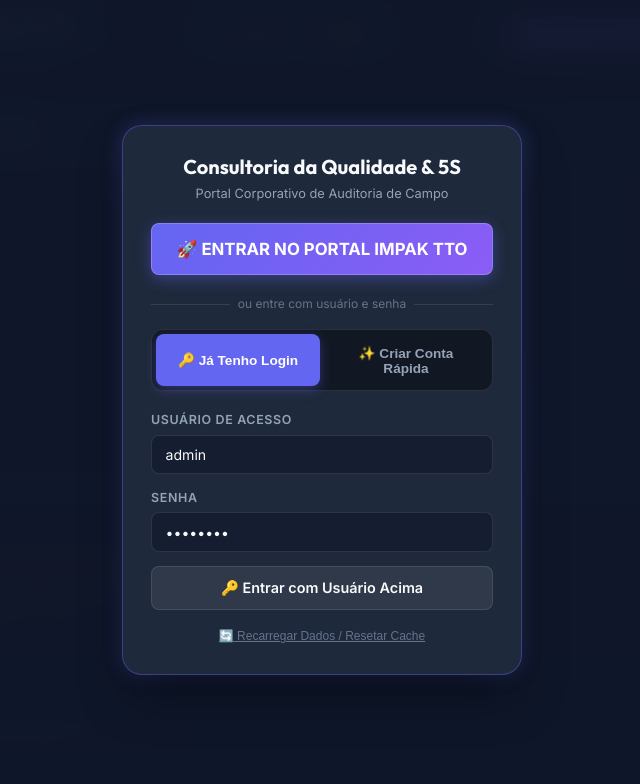
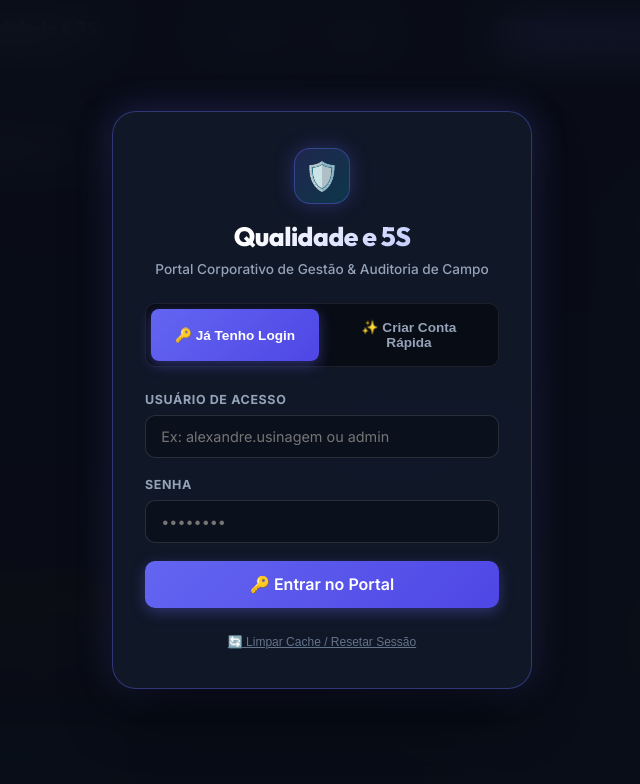
Before and after one commit to asouza3044-hash/sistema-5s-lean, a plain HTML site: page index.html in a window 1280 px wide. Shown: the top 784 px of the page, without its empty margins (318-958 px from the left). Drawn offline with nearby package versions, Linux system fonts and the light colour scheme.

Commit message:
Design: Redesign ultra-premium da tela de abertura com Emblema de Qualidade Superior e titulo 'Qualidade e 5S'

```diff
--- a/index.html
+++ b/index.html
@@ -3,40 +3,33 @@
 <head>
   <meta charset="UTF-8">
   <meta name="viewport" content="width=device-width, initial-scale=1.0, maximum-scale=1.0, user-scalable=no">
-  <title>Portal 5S & Qualidade - IMPAK TTO Plásticos de Engenharia</title>
+  <title>Qualidade e 5S - Portal Corporativo de Auditoria</title>
   <!-- Google Fonts -->
   <link rel="preconnect" href="https://fonts.googleapis.com">
   <link rel="preconnect" href="https://fonts.gstatic.com" crossorigin>
   <link href="https://fonts.googleapis.com/css2?family=Inter:wght@300;400;500;600;700&family=Outfit:wght@500;600;700;800&display=swap" rel="stylesheet">
   <!-- Chart.js para o Gráfico Radar dos 5 Sensos -->
   <script src="https://cdn.jsdelivr.net/npm/chart.js"></script>
-  <!-- Local Styles com Cache Busting v4.0 -->
-  <link rel="stylesheet" href="styles.css?v=4.0">
+  <!-- Local Styles com Cache Busting v5.0 -->
+  <link rel="stylesheet" href="styles.css?v=5.0">
   <!-- JavaScript Principal Carregado no Head -->
-  <script src="app.js?v=4.0"></script>
+  <script src="app.js?v=5.0"></script>
 </head>
 <body>
 
-  <!-- TELA DE LOGIN INSTITUCIONAL DA CONSULTORIA 5S (100% NEUTRA & ULTRA-CLEAN) -->
+  <!-- TELA DE ABERTURA ULTRA-PREMIUM & FODÁSTICA (QUALIDADE E 5S) -->
   <div id="login-overlay" class="login-overlay">
     <div class="login-card">
 
-      <div class="login-header">
-        <h2>Consultoria da Qualidade & 5S</h2>
-        <p>Portal Corporativo de Auditoria de Campo</p>
+      <!-- LOGO / EMBLEMA DE QUALIDADE SUPERIOR -->
+      <div class="login-brand-icon">
+        🛡️
       </div>
 
-      <!-- BOTÃO DE ACESSO DIRETO EM 1 CLIQUE PARA A REUNIÃO DA IMPAKTTO -->
-      <div style="margin-bottom: 1.25rem;">
-        <button type="button" class="btn btn-primary" onclick="quickMasterLogin()" style="width: 100%; padding: 0.95rem; font-size: 1.05rem; font-weight: 800; background: linear-gradient(135deg, #6366f1 0%, #8b5cf6 100%); box-shadow: 0 4px 15px rgba(99, 102, 241, 0.4); border: 1px solid rgba(255,255,255,0.2);">
-          🚀 ENTRAR NO PORTAL IMPAK TTO
-        </button>
-      </div>
-
-      <div style="display: flex; align-items: center; margin: 1rem 0; color: var(--text-dim); font-size: 0.75rem;">
-        <div style="flex: 1; height: 1px; background: rgba(255,255,255,0.1);"></div>
-        <span style="padding: 0 0.5rem;">ou entre com usuário e senha</span>
-        <div style="flex: 1; height: 1px; background: rgba(255,255,255,0.1);"></div>
+      <!-- TÍTULO OFICIAL SOLICITADO -->
+      <div class="login-header">
+        <h2>Qualidade e 5S</h2>
+        <p>Portal Corporativo de Gestão & Auditoria de Campo</p>
       </div>
 
       <!-- ALTERNADOR MINIMALISTA ENTRE LOGIN E CADASTRO -->
@@ -49,29 +42,29 @@
         </button>
       </div>
 
-      <!-- FORMULÁRIO 1: LOGIN DIRETO E ULTRA-CLEAN -->
+      <!-- FORMULÁRIO 1: LOGIN DIRETO ULTRA-CLEAN (SEM BOTÃO POLUÍDO) -->
       <form id="login-form" onsubmit="handleLogin(event)">
         <div class="form-group" style="text-align: left;">
           <label>Usuário de Acesso</label>
-          <input type="text" id="login-username" class="form-control" placeholder="Ex: alexandre.usinagem ou admin" value="admin" autocomplete="username">
+          <input type="text" id="login-username" class="form-control" placeholder="Ex: alexandre.usinagem ou admin" autocomplete="username" required>
         </div>
 
         <div class="form-group" style="text-align: left;">
           <label>Senha</label>
-          <input type="password" id="login-password" class="form-control" placeholder="••••••••" value="mestre5s" autocomplete="current-password">
+          <input type="password" id="login-password" class="form-control" placeholder="••••••••" autocomplete="current-password" required>
         </div>
 
-        <div id="login-error" style="color: var(--status-ruim); font-size: 0.8rem; margin-bottom: 1rem; display: none;">
+        <div id="login-error" style="color: var(--status-ruim); font-size: 0.82rem; margin-bottom: 1rem; display: none;">
           ⚠️ Usuário ou senha incorretos. Tente novamente!
         </div>
 
-        <button type="button" class="btn btn-secondary" onclick="handleLogin(event)" style="width: 100%; padding: 0.75rem; font-size: 0.9rem; margin-bottom: 0.75rem;">
-          🔑 Entrar com Usuário Acima
+        <button type="submit" class="btn btn-primary" style="width: 100%; padding: 0.85rem; font-size: 1rem; margin-bottom: 0.75rem;">
+          🔑 Entrar no Portal
         </button>
 
-        <div style="text-align: center;">
+        <div style="text-align: center; margin-top: 0.5rem;">
           <button type="button" onclick="clearSystemSession()" style="background: none; border: none; color: var(--text-dim); font-size: 0.75rem; cursor: pointer; text-decoration: underline;">
-            🔄 Recarregar Dados / Resetar Cache
+            🔄 Limpar Cache / Resetar Sessão
           </button>
         </div>
       </form>
--- a/styles.css
+++ b/styles.css
@@ -1,7 +1,7 @@
 :root {
-  --bg-dark: #0f172a;
-  --card-bg: #1e293b;
-  --card-bg-hover: #334155;
+  --bg-dark: #090d16;
+  --card-bg: rgba(18, 26, 43, 0.85);
+  --card-bg-hover: #1e293b;
   --primary: #6366f1;
   --primary-hover: #4f46e5;
   --accent-cyan: #06b6d4;
@@ -18,14 +18,14 @@
   --font-sans: 'Inter', system-ui, -apple-system, sans-serif;
   --font-display: 'Outfit', sans-serif;
 
-  --radius-sm: 8px;
-  --radius-md: 12px;
-  --radius-lg: 20px;
+  --radius-sm: 10px;
+  --radius-md: 16px;
+  --radius-lg: 24px;
 
   --shadow-sm: 0 1px 2px 0 rgb(0 0 0 / 0.05);
   --shadow-md: 0 4px 6px -1px rgb(0 0 0 / 0.1), 0 2px 4px -2px rgb(0 0 0 / 0.1);
   --shadow-lg: 0 10px 15px -3px rgb(0 0 0 / 0.1), 0 4px 6px -4px rgb(0 0 0 / 0.1);
-  --shadow-glow: 0 0 20px rgba(99, 102, 241, 0.25);
+  --shadow-glow: 0 0 35px rgba(99, 102, 241, 0.25);
 }
 
 * {
@@ -41,13 +41,14 @@
   line-height: 1.5;
   min-height: 100vh;
   background-image:
-    radial-gradient(circle at 15% 50%, rgba(99, 102, 241, 0.08) 0%, transparent 25%),
-    radial-gradient(circle at 85% 30%, rgba(6, 182, 212, 0.08) 0%, transparent 25%);
+    radial-gradient(circle at 20% 20%, rgba(99, 102, 241, 0.15) 0%, transparent 35%),
+    radial-gradient(circle at 80% 80%, rgba(6, 182, 212, 0.15) 0%, transparent 35%),
+    radial-gradient(circle at 50% 50%, rgba(139, 92, 246, 0.08) 0%, transparent 50%);
   background-attachment: fixed;
 }
 
 /* ==========================================================================
-   TELA DE LOGIN & ONBOARDING MINIMALISTA PREMIUM
+   TELA DE ABERTURA ULTRA-PREMIUM (FODÁSTICA & GLASSMORPHISM)
    ========================================================================== */
 .login-overlay {
   position: fixed;
@@ -55,13 +56,14 @@
   left: 0;
   right: 0;
   bottom: 0;
-  background: rgba(15, 23, 42, 0.95);
-  backdrop-filter: blur(16px);
+  background: rgba(9, 13, 22, 0.92);
+  backdrop-filter: blur(20px);
+  -webkit-backdrop-filter: blur(20px);
   z-index: 9999;
   display: flex;
   align-items: center;
   justify-content: center;
-  padding: 1rem;
+  padding: 1.25rem;
   overflow-y: auto;
 }
 
@@ -74,38 +76,71 @@
   border: 1px solid var(--border-highlight);
   border-radius: var(--radius-lg);
   width: 100%;
-  max-width: 400px;
-  padding: 1.75rem;
-  box-shadow: 0 25px 50px -12px rgba(0, 0, 0, 0.5), var(--shadow-glow);
+  max-width: 420px;
+  padding: 2.25rem 2rem;
+  box-shadow: 0 30px 60px -15px rgba(0, 0, 0, 0.7), var(--shadow-glow);
   text-align: center;
   position: relative;
   z-index: 10000;
+  animation: cardFadeUp 0.5s cubic-bezier(0.16, 1, 0.3, 1);
+}
+
+@keyframes cardFadeUp {
+  from {
+    opacity: 0;
+    transform: translateY(20px) scale(0.97);
+  }
+  to {
+    opacity: 1;
+    transform: translateY(0) scale(1);
+  }
+}
+
+.login-header {
+  margin-bottom: 1.5rem;
+}
+
+.login-brand-icon {
+  width: 56px;
+  height: 56px;
+  margin: 0 auto 1rem auto;
+  background: linear-gradient(135deg, rgba(99, 102, 241, 0.2), rgba(6, 182, 212, 0.2));
+  border: 1px solid var(--border-highlight);
+  border-radius: 16px;
+  display: flex;
+  align-items: center;
+  justify-content: center;
+  font-size: 1.75rem;
+  box-shadow: 0 0 20px rgba(99, 102, 241, 0.3);
 }
 
 .login-header h2 {
   font-family: var(--font-display);
-  font-size: 1.25rem;
-  font-weight: 700;
-  color: var(--text-main);
-  line-height: 1.3;
+  font-size: 1.65rem;
+  font-weight: 800;
+  background: linear-gradient(135deg, #ffffff 30%, #a5b4fc 100%);
+  -webkit-background-clip: text;
+  -webkit-text-fill-color: transparent;
+  line-height: 1.25;
+  letter-spacing: -0.02em;
 }
 
 .login-header p {
   color: var(--text-muted);
-  font-size: 0.8rem;
-  margin-top: 0.25rem;
-  margin-bottom: 1.25rem;
+  font-size: 0.85rem;
+  margin-top: 0.35rem;
+  font-weight: 500;
 }
 
-/* ALTERNADOR MINIMALISTA DE LOGIN / CADASTRO COM RESPOSTA ULTRA-RÁPIDA A TOQUE MOBILE */
+/* ALTERNADOR MINIMALISTA DE LOGIN / CADASTRO */
 .auth-toggle-bar {
   display: flex;
-  background: rgba(0, 0, 0, 0.4);
-  padding: 4px;
-  border-radius: 12px;
-  border: 1px solid rgba(255, 255, 255, 0.1);
-  margin-bottom: 1.25rem;
-  gap: 4px;
+  background: rgba(0, 0, 0, 0.45);
+  padding: 5px;
+  border-radius: var(--radius-sm);
+  border: 1px solid rgba(255, 255, 255, 0.08);
+  margin-bottom: 1.5rem;
+  gap: 6px;
   position: relative;
   z-index: 10001;
 }
@@ -122,24 +157,24 @@
   cursor: pointer;
   touch-action: manipulation;
   -webkit-tap-highlight-color: transparent;
-  transition: all 0.2s ease;
+  transition: all 0.25s cubic-bezier(0.16, 1, 0.3, 1);
   text-align: center;
   user-select: none;
   -webkit-user-select: none;
 }
 
 .auth-toggle-btn.active {
-  background: var(--primary);
+  background: linear-gradient(135deg, var(--primary) 0%, #4f46e5 100%);
   color: #ffffff;
-  box-shadow: 0 4px 12px rgba(99, 102, 241, 0.35);
+  box-shadow: 0 4px 14px rgba(99, 102, 241, 0.4);
 }
 
 /* APP HEADER */
 .app-header {
-  background: rgba(30, 41, 59, 0.8);
-  backdrop-filter: blur(12px);
+  background: rgba(18, 26, 43, 0.85);
+  backdrop-filter: blur(16px);
   border-bottom: 1px solid var(--border-color);
-  padding: 0.75rem 1.5rem;
+  padding: 0.85rem 1.5rem;
   position: sticky;
   top: 0;
   z-index: 100;
@@ -157,21 +192,22 @@
 }
 
 .company-logo-img {
-  max-height: 40px;
-  max-width: 140px;
+  max-height: 42px;
+  max-width: 150px;
   object-fit: contain;
+  filter: drop-shadow(0 2px 6px rgba(0,0,0,0.4));
 }
 
 .brand-text h1 {
   font-family: var(--font-display);
-  font-size: 1.15rem;
-  font-weight: 700;
+  font-size: 1.2rem;
+  font-weight: 800;
   color: var(--text-main);
   letter-spacing: -0.02em;
 }
 
 .brand-text p {
-  font-size: 0.75rem;
+  font-size: 0.78rem;
   color: var(--accent-cyan);
   font-weight: 600;
 }
@@ -186,9 +222,9 @@
   background: rgba(99, 102, 241, 0.15);
   border: 1px solid var(--border-highlight);
   color: #a5b4fc;
-  padding: 0.3rem 0.75rem;
+  padding: 0.35rem 0.85rem;
   border-radius: var(--radius-sm);
-  font-size: 0.8rem;
+  font-size: 0.82rem;
   font-weight: 600;
 }
 
@@ -203,7 +239,7 @@
   background: transparent;
   border: 1px solid transparent;
   color: var(--text-muted);
-  padding: 0.5rem 0.9rem;
+  padding: 0.55rem 1rem;
   border-radius: var(--radius-sm);
   font-family: var(--font-sans);
   font-size: 0.85rem;
@@ -223,14 +259,14 @@
 .nav-btn.active {
   background: var(--primary);
   color: white;
-  box-shadow: 0 4px 12px rgba(99, 102, 241, 0.3);
+  box-shadow: 0 4px 14px rgba(99, 102, 241, 0.35);
 }
 
 /* LAYOUT & CARDS */
 .main-container {
   max-width: 1280px;
   margin: 0 auto;
-  padding: 1.5rem 1rem;
+  padding: 1.75rem 1rem;
 }
 
 .tab-content {
@@ -245,8 +281,8 @@
   background: var(--card-bg);
   border: 1px solid var(--border-color);
   border-radius: var(--radius-md);
-  padding: 1.25rem;
-  margin-bottom: 1.25rem;
+  padding: 1.5rem;
+  margin-bottom: 1.5rem;
   box-shadow: var(--shadow-md);
 }
 
@@ -254,12 +290,12 @@
   display: flex;
   justify-content: space-between;
   align-items: center;
-  margin-bottom: 1rem;
+  margin-bottom: 1.25rem;
 }
 
 .card-title {
   font-family: var(--font-display);
-  font-size: 1.1rem;
+  font-size: 1.2rem;
   font-weight: 700;
   color: var(--text-main);
 }
@@ -285,46 +321,47 @@
 
 /* FORM CONTROLS */
 .form-group {
-  margin-bottom: 0.9rem;
+  margin-bottom: 1.1rem;
 }
 
 .form-group label {
   display: block;
   font-size: 0.78rem;
-  font-weight: 600;
+  font-weight: 700;
   color: var(--text-muted);
-  margin-bottom: 0.3rem;
+  margin-bottom: 0.35rem;
   text-transform: uppercase;
   letter-spacing: 0.05em;
 }
 
 .form-control {
   width: 100%;
-  padding: 0.65rem 0.85rem;
-  background: rgba(15, 23, 42, 0.6);
-  border: 1px solid var(--border-color);
+  padding: 0.75rem 0.95rem;
+  background: rgba(10, 15, 26, 0.7);
+  border: 1px solid rgba(255, 255, 255, 0.12);
   border-radius: var(--radius-sm);
   color: var(--text-main);
   font-family: var(--font-sans);
-  font-size: 0.88rem;
-  transition: border-color 0.2s ease;
+  font-size: 0.9rem;
+  transition: all 0.2s ease;
 }
 
 .form-control:focus {
   outline: none;
   border-color: var(--primary);
-  box-shadow: 0 0 0 2px rgba(99, 102, 241, 0.2);
+  box-shadow: 0 0 0 3px rgba(99, 102, 241, 0.25);
+  background: rgba(10, 15, 26, 0.9);
 }
 
 /* BUTTONS */
 .btn {
-  padding: 0.6rem 1rem;
+  padding: 0.7rem 1.1rem;
   border-radius: var(--radius-sm);
   font-family: var(--font-sans);
-  font-size: 0.85rem;
+  font-size: 0.88rem;
   font-weight: 600;
   cursor: pointer;
-  transition: all 0.2s ease;
+  transition: all 0.2s cubic-bezier(0.16, 1, 0.3, 1);
   border: none;
   display: inline-flex;
   align-items: center;
@@ -333,13 +370,15 @@
 }
 
 .btn-primary {
-  background: var(--primary);
+  background: linear-gradient(135deg, var(--primary) 0%, #4f46e5 100%);
   color: white;
+  box-shadow: 0 4px 14px rgba(99, 102, 241, 0.35);
 }
 
 .btn-primary:hover {
-  background: var(--primary-hover);
-  box-shadow: 0 4px 12px rgba(99, 102, 241, 0.35);
+  background: linear-gradient(135deg, #4f46e5 0%, #4338ca 100%);
+  transform: translateY(-1px);
+  box-shadow: 0 6px 18px rgba(99, 102, 241, 0.45);
 }
 
 .btn-secondary {
@@ -385,7 +424,7 @@
 .audit-senso-section {
   margin-bottom: 1.5rem;
   background: rgba(0, 0, 0, 0.15);
-  padding: 1rem;
+  padding: 1.25rem;
   border-radius: var(--radius-md);
   border: 1px solid var(--border-color);
 }
@@ -394,7 +433,7 @@
   display: flex;
   justify-content: space-between;
   align-items: center;
-  padding: 0.75rem 0;
+  padding: 0.85rem 0;
   border-bottom: 1px solid rgba(255, 255, 255, 0.05);
   gap: 1rem;
 }
@@ -404,7 +443,7 @@
 }
 
 .audit-item-text {
-  font-size: 0.9rem;
+  font-size: 0.92rem;
   color: #e2e8f0;
 }
 
@@ -415,7 +454,7 @@
 }
 
 .score-btn-factory {
-  padding: 0.4rem 0.65rem;
+  padding: 0.4rem 0.7rem;
   border-radius: var(--radius-sm);
   border: 1px solid var(--border-color);
   background: rgba(255, 255, 255, 0.05);
@@ -430,21 +469,21 @@
   background: var(--status-bom);
   color: white;
   border-color: var(--status-bom);
-  box-shadow: 0 0 10px rgba(16, 185, 129, 0.4);
+  box-shadow: 0 0 12px rgba(16, 185, 129, 0.4);
 }
 
 .score-btn-factory[data-level="regular"].selected {
   background: var(--status-regular);
   color: white;
   border-color: var(--status-regular);
-  box-shadow: 0 0 10px rgba(245, 158, 11, 0.4);
+  box-shadow: 0 0 12px rgba(245, 158, 11, 0.4);
 }
 
 .score-btn-factory[data-level="ruim"].selected {
   background: var(--status-ruim);
   color: white;
   border-color: var(--status-ruim);
-  box-shadow: 0 0 10px rgba(239, 68, 68, 0.4);
+  box-shadow: 0 0 12px rgba(239, 68, 68, 0.4);
 }
 
 /* QUADRO DA FÁBRICA TABELA */
@@ -456,7 +495,7 @@
 }
 
 .factory-board-table th, .factory-board-table td {
-  padding: 0.6rem;
+  padding: 0.65rem;
   border: 1px solid var(--border-color);
 }
 
@@ -483,7 +522,7 @@
   background: rgba(0, 0, 0, 0.2);
   border: 1px solid var(--border-color);
   border-radius: var(--radius-md);
-  padding: 0.75rem;
+  padding: 0.85rem;
   min-height: 250px;
 }
 
```
